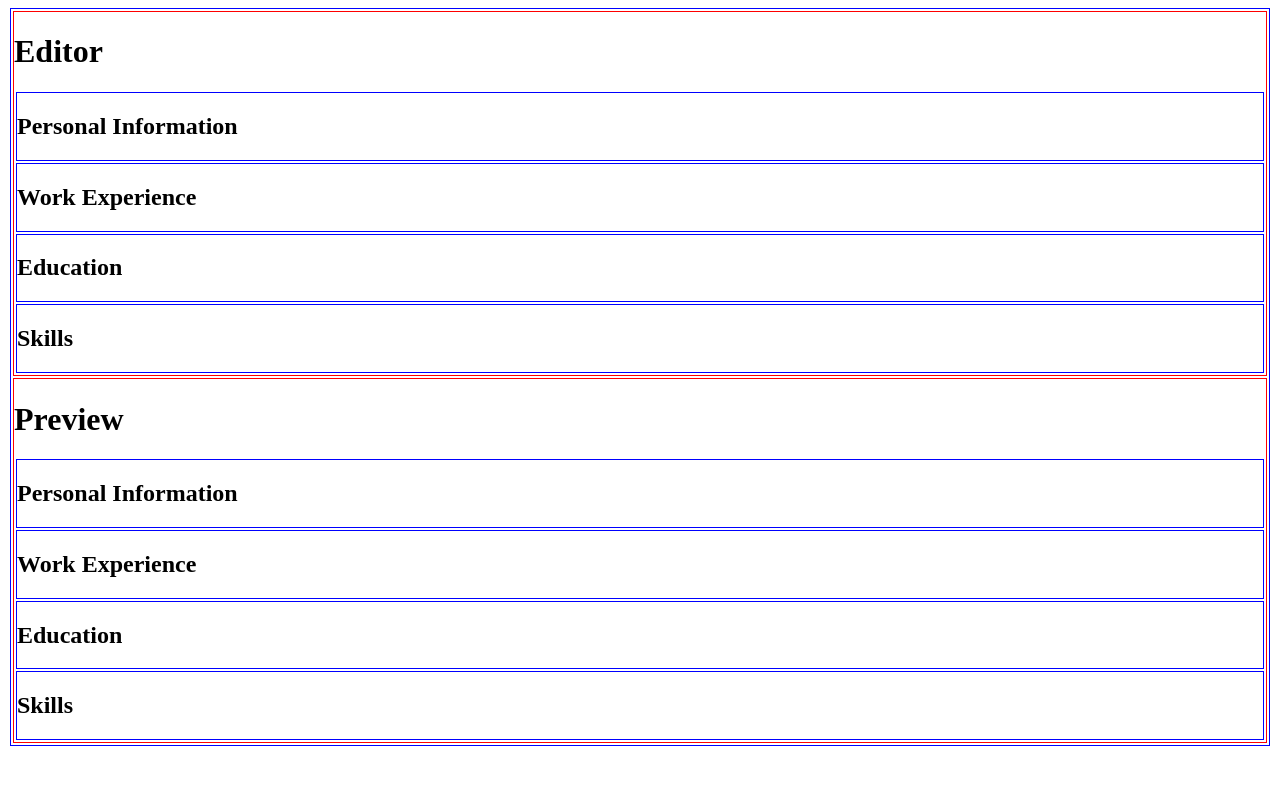
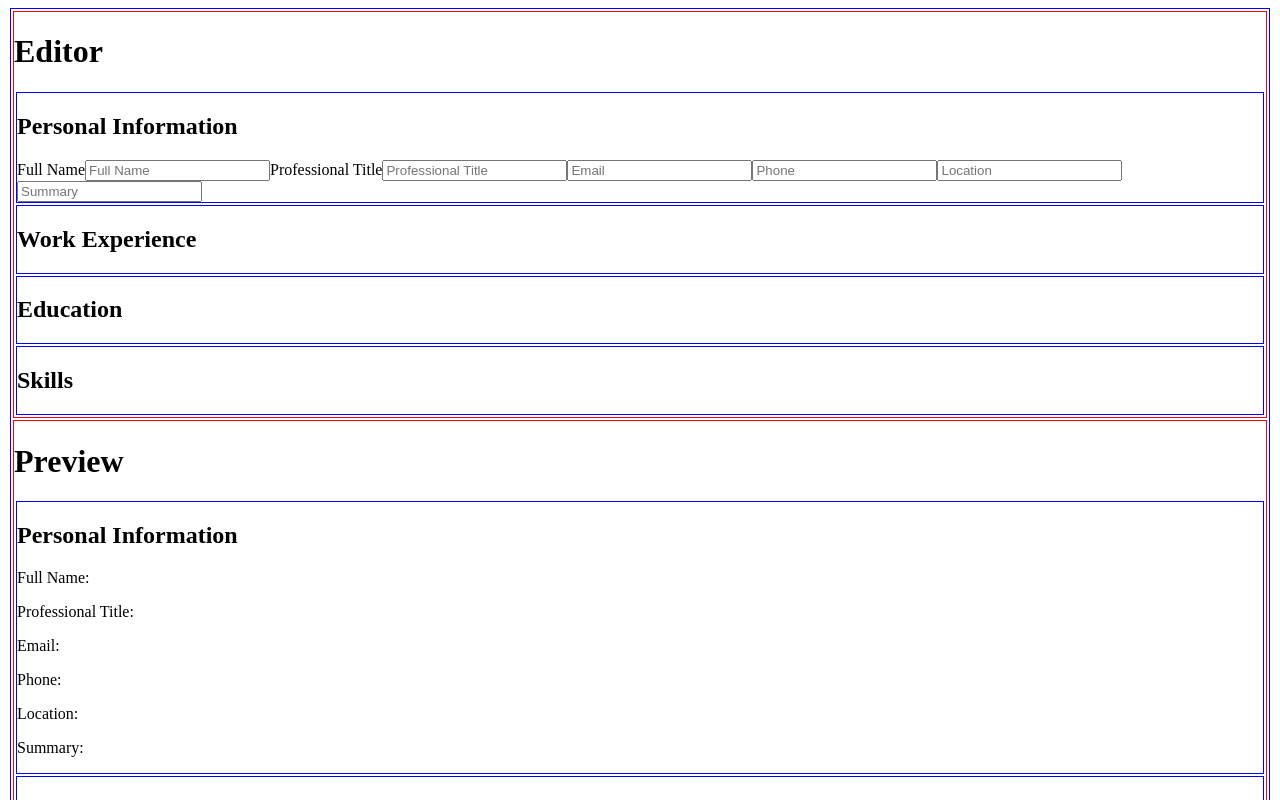
Before and after one commit to d1scipline/odin-cv-app, a React (Vite) app: page / in a window 1280 px wide. Shown: the top 800 px of the page. Built offline with nearby package versions, Linux system fonts and the light colour scheme.

Commit message:
feat: add state and implement simple prototype of the personalInfo section

```diff
--- a/src/App.jsx
+++ b/src/App.jsx
@@ -3,10 +3,23 @@ import Editor from "./components/Editor";
 import Preview from "./components/Preview";
 
 function App() {
+  const [cvData, setCvData] = useState({
+    personalInfo: {
+      fullName: "",
+      title: "",
+      email: "",
+      phone: "",
+      location: "",
+      summary: "",
+    },
+    workExp: [],
+    education: [],
+    skills: [],
+  });
   return (
     <>
-      <Editor></Editor>
-      <Preview></Preview>
+      <Editor data={cvData} setData={setCvData}></Editor>
+      <Preview data={cvData}></Preview>
     </>
   );
 }
--- a/src/components/Editor.jsx
+++ b/src/components/Editor.jsx
@@ -3,11 +3,18 @@ import PersonalInfoInput from "./PersonalInfoInput";
 import SkillsInput from "./SkillsInput";
 import WorkExpInput from "./WorkExpInput";
 
-function Editor() {
+function Editor({ data, setData }) {
+  const updatePersonalInfo = (key, info) => {
+    setData({ ...data, personalInfo: { ...data.personalInfo, [key]: info } });
+  };
+
   return (
     <div className="editor">
       <h1>Editor</h1>
-      <PersonalInfoInput></PersonalInfoInput>
+      <PersonalInfoInput
+        data={data}
+        updatePersonalInfo={updatePersonalInfo}
+      ></PersonalInfoInput>
       <WorkExpInput></WorkExpInput>
       <EducationInput></EducationInput>
       <SkillsInput></SkillsInput>
--- a/src/components/PersonalInfoInput.jsx
+++ b/src/components/PersonalInfoInput.jsx
@@ -1,7 +1,33 @@
-function PersonalInfoInput() {
+function PersonalInfoInput({ data, updatePersonalInfo }) {
   return (
     <div className="personal-info-input-container">
       <h2>Personal Information</h2>
+      <label>Full Name</label>
+      <input
+        placeholder="Full Name"
+        onChange={(e) => updatePersonalInfo("fullName", e.target.value)}
+      ></input>
+      <label>Professional Title</label>
+      <input
+        placeholder="Professional Title"
+        onChange={(e) => updatePersonalInfo("title", e.target.value)}
+      ></input>
+      <input
+        placeholder="Email"
+        onChange={(e) => updatePersonalInfo("email", e.target.value)}
+      ></input>
+      <input
+        placeholder="Phone"
+        onChange={(e) => updatePersonalInfo("phone", e.target.value)}
+      ></input>
+      <input
+        placeholder="Location"
+        onChange={(e) => updatePersonalInfo("location", e.target.value)}
+      ></input>
+      <input
+        placeholder="Summary"
+        onChange={(e) => updatePersonalInfo("summary", e.target.value)}
+      ></input>
     </div>
   );
 }
--- a/src/components/PersonalInfoPreviewContainer.jsx
+++ b/src/components/PersonalInfoPreviewContainer.jsx
@@ -1,7 +1,13 @@
-function PersonalInfoPreviewContainer() {
+function PersonalInfoPreviewContainer({ personalInfo }) {
   return (
     <div className="personal-info-preview-container">
       <h2>Personal Information</h2>
+      <p>Full Name: {personalInfo.fullName}</p>
+      <p>Professional Title: {personalInfo.title}</p>
+      <p>Email: {personalInfo.email}</p>
+      <p>Phone: {personalInfo.phone}</p>
+      <p>Location: {personalInfo.location}</p>
+      <p>Summary: {personalInfo.summary}</p>
     </div>
   );
 }
--- a/src/components/Preview.jsx
+++ b/src/components/Preview.jsx
@@ -3,11 +3,13 @@ import PersonalInfoPreviewContainer from "./PersonalInfoPreviewContainer";
 import SkillsPreviewContainer from "./SkillsPreviewContainer";
 import WorkExpPreviewContainer from "./WorkExpPreviewContainer";
 
-function Preview() {
+function Preview({ data }) {
   return (
     <div className="preview">
       <h1>Preview</h1>
-      <PersonalInfoPreviewContainer></PersonalInfoPreviewContainer>
+      <PersonalInfoPreviewContainer
+        personalInfo={data.personalInfo}
+      ></PersonalInfoPreviewContainer>
       <WorkExpPreviewContainer></WorkExpPreviewContainer>
       <EducationPreviewContainer></EducationPreviewContainer>
       <SkillsPreviewContainer></SkillsPreviewContainer>
```
